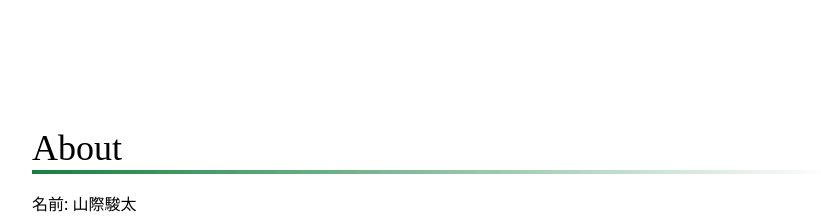
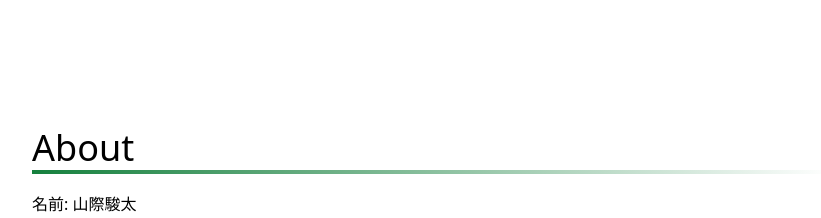
Before and after one commit to Sansai-snct/hp, a React (Create React App) app: page / in a window 1280 px wide. Shown: the top 218 px of the page, without its empty margins (208-1029 px from the left). Built offline with nearby package versions, Linux system fonts and the light colour scheme.

Commit message:
[update] fontを抽象的な名前に変更

```diff
--- a/tailwind.config.js
+++ b/tailwind.config.js
@@ -4,7 +4,7 @@ module.exports = {
   theme: {
     extend: {
       fontFamily: {
-        title: ['Shippori Antique B1'],
+        shippori: ['Shippori Antique B1'],
       },
     },
   },
```
